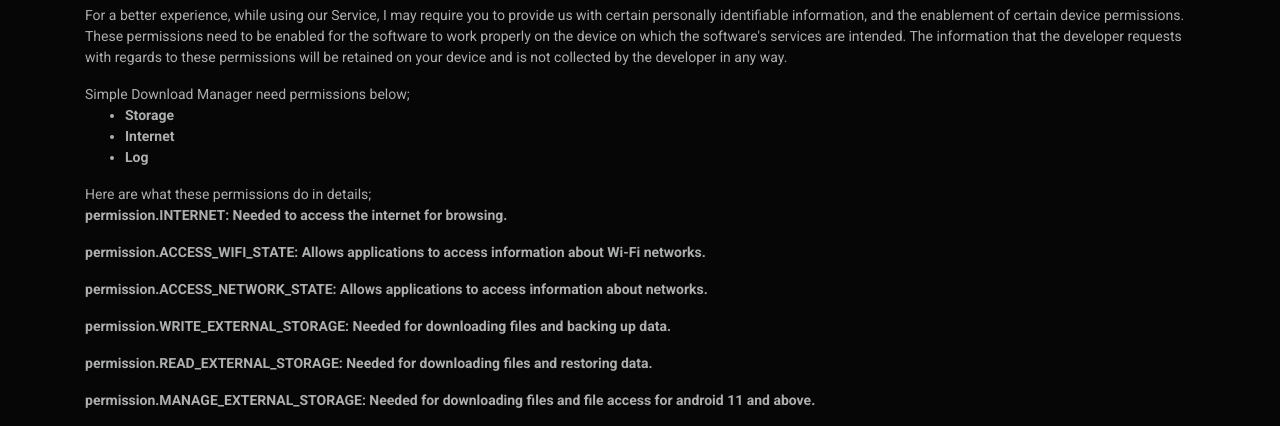
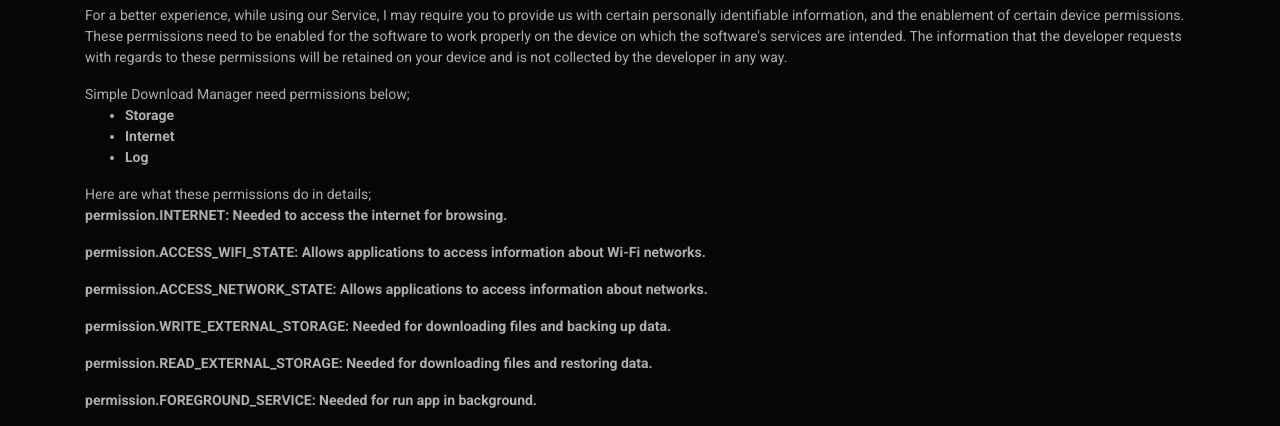
Before and after one commit to rzrgames/sdm-privacy-policy, a website built with webpack: page dists/index.html in a window 1280 px wide. Shown: the part 360-786 px from the top of the page. Built offline with nearby package versions, Linux system fonts and the light colour scheme.

Commit message:
Update index.html

```diff
--- a/dists/index.html
+++ b/dists/index.html
@@ -69,7 +69,7 @@
 <p><strong>permission.WRITE_EXTERNAL_STORAGE: Needed for downloading files and backing up data.</strong></p>
 
 <p><strong>permission.READ_EXTERNAL_STORAGE: Needed for downloading files and restoring data.</strong></p>
-       <p><strong>permission.MANAGE_EXTERNAL_STORAGE: Needed for downloading files and file access for android 11 and above.</strong></p>
+
  <p><strong>permission.FOREGROUND_SERVICE: Needed for run app in background.</strong></p>
  <p><strong>permission.READ_LOGS: Needed for running the logcat feature.</strong></p>
 
```
